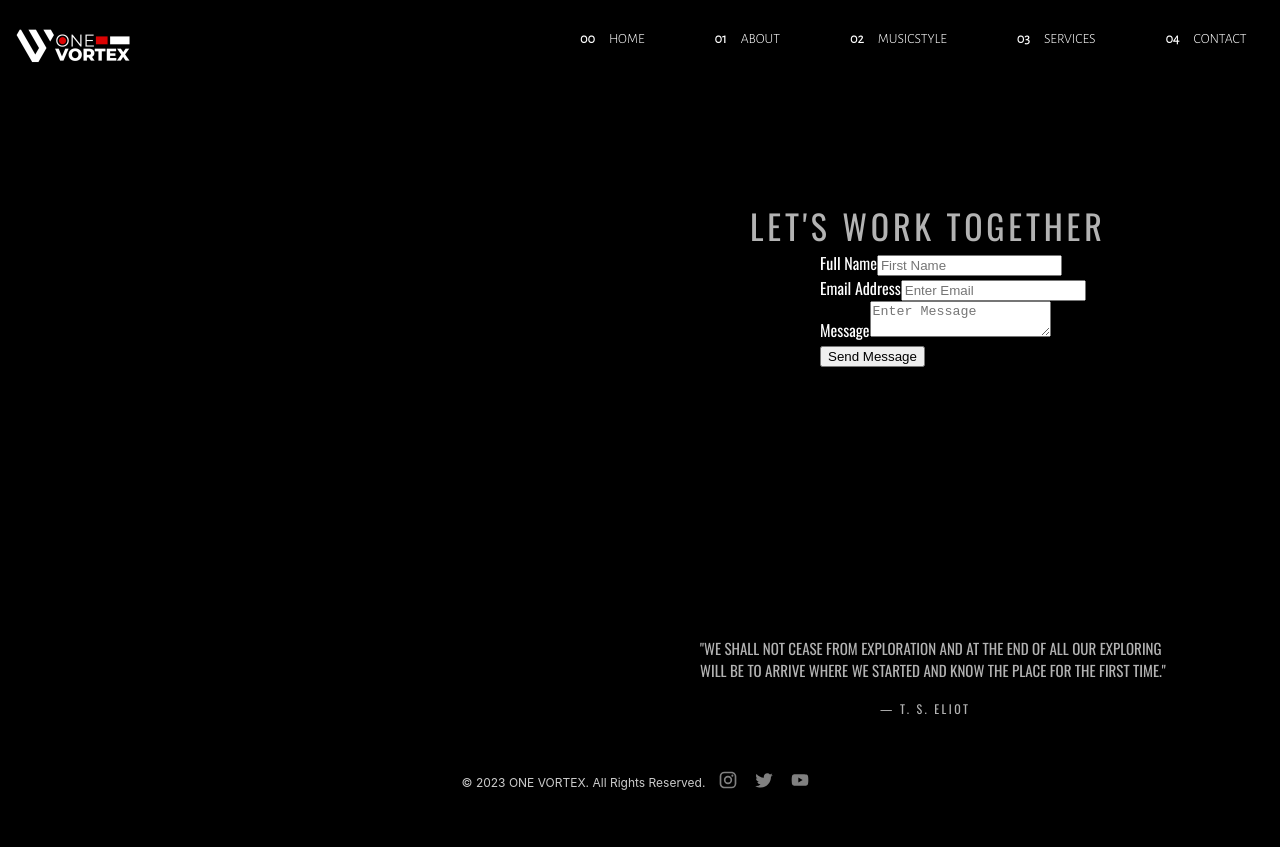
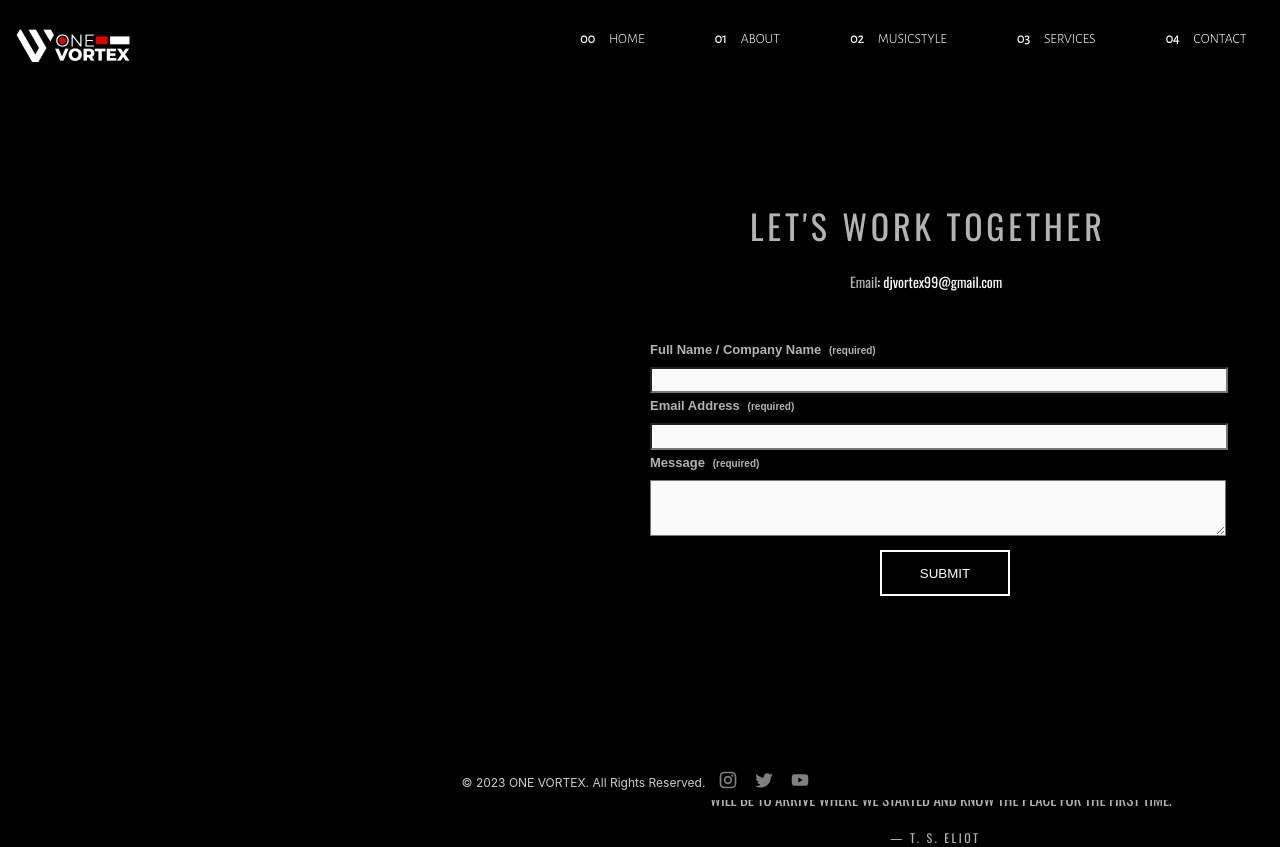
Before and after one commit to hendrckks/vortex-web, a React (Create React App) app: page /Contact in a window 1280 px wide. Before the commit the page ends 800 px from the top, so only its background shows below. Built offline with nearby package versions, Linux system fonts and the light colour scheme; a web font is replaced by a local one.

Commit message:
email form designing

```diff
--- a/src/component/Contact.css
+++ b/src/component/Contact.css
@@ -18,8 +18,8 @@
   color: rgba(255, 255, 255, 0.7);
   justify-content: center;
   align-items: center;
-  padding-top: 270px;
-  padding-left: 750px;
+  padding-top: 170px;
+  padding-left: 760px;
   width: 480px;
   font-weight: 50;
   font-family: "Oswald", sans-serif;
@@ -34,13 +34,18 @@
   line-height: 1.4em;
   letter-spacing: 0.2em;
   font-weight: 50;
-  padding-left: 930px;
+  padding-left: 940px;
   margin-top: 20px;
 }
 
 .form-container {
-  margin-left: 870px;
+  margin-left: 700px;
   color: white;
+  margin-top: 50px;
+  align-items: center;
+  justify-content: center;
+  color: rgba(255, 255, 255, 0.7);
+  font-family: "proxima-nova", sans-serif;
 }
 
 .form-control h5 {
@@ -58,3 +63,66 @@
 .email {
   color: white;
 }
+
+h5 {
+  font-size: 13px;
+  margin-top: 5px;
+}
+
+.message {
+  width: 570px;
+  height: 50px;
+  margin-top: 10px;
+  background-color: #fafafa;
+}
+
+button {
+  cursor: pointer;
+  width: 130px;
+  height: 46px;
+  margin-top: 10px;
+  margin-left: 230px;
+  background-color: transparent;
+  border-width: 2px;
+  color: white;
+  border-color: white;
+  border-style: solid;
+}
+
+button:hover {
+  background-color: white;
+  color: black;
+}
+.email-input {
+  margin-top: 10px;
+  width: 570px;
+  height: 21px;
+  background-color: #fafafa;
+}
+
+.name-input {
+  margin-top: 10px;
+  width: 570px;
+  height: 20px;
+  background-color: #fafafa;
+}
+
+.required {
+  font-size: 10px;
+  margin-left: 5px;
+}
+
+.email-container {
+  margin-top: 5px;
+}
+
+.show-email {
+  color: white;
+  margin-left: 900px;
+  font-size: 14px;
+  margin-top: 20px;
+}
+
+.show-email > span {
+  color: rgba(255, 255, 255, 0.7);
+}
--- a/src/component/Contact.js
+++ b/src/component/Contact.js
@@ -1,6 +1,6 @@
 import React, { useState } from "react";
 import "./Contact.css";
-import emailjs from "@emailjs/browser"; // Updated import for emailjs
+import emailjs from "@emailjs/browser";
 
 function Contact() {
   const [name, setName] = useState("");
@@ -41,41 +41,51 @@ function Contact() {
       <h2 className="contact-us">
         <span>LET'S WORK TOGETHER</span>
       </h2>
-
+      <p className="show-email">
+        <span>Email</span>: djvortex99@gmail.com
+      </p>
       <div className="form-container">
         <form onSubmit={handleSubmit}>
-          <div className="form-control">
-            <label htmlFor="name">Full Name</label>
+          <div className="name-container">
+            <h5 For="name">
+              Full Name / Company Name
+              <span className="required"> (required)</span>
+            </h5>
             <input
               type="text"
-              className="form-group"
-              placeholder="First Name"
+              className="name-input"
+              placeholder=""
               value={name}
               onChange={(e) => setName(e.target.value)}
             />
           </div>
-          <div className="form-control">
-            <label htmlFor="email">Email Address</label>
+          <div className="email-container">
+            <h5 For="email">
+              Email Address<span className="required"> (required)</span>
+            </h5>
             <input
               type="text"
-              className="form-group"
-              placeholder="Enter Email"
+              className="email-input"
+              placeholder=""
               value={email}
               onChange={(e) => setEmail(e.target.value)}
             />
           </div>
-          <div className="form-control">
-            <label htmlFor="message">Message</label>
+          <div className="message-container">
+            <h5 For="message">
+              Message
+              <span className="required"> (required)</span>
+            </h5>
             <textarea
               type="text"
-              className="form-group"
-              placeholder="Enter Message"
+              className="message"
+              placeholder=""
               value={message}
               onChange={(e) => setMessage(e.target.value)}
             />
           </div>
           <button type="submit" onClick={handleSubmit}>
-            Send Message
+            SUBMIT
           </button>
         </form>
       </div>
```
